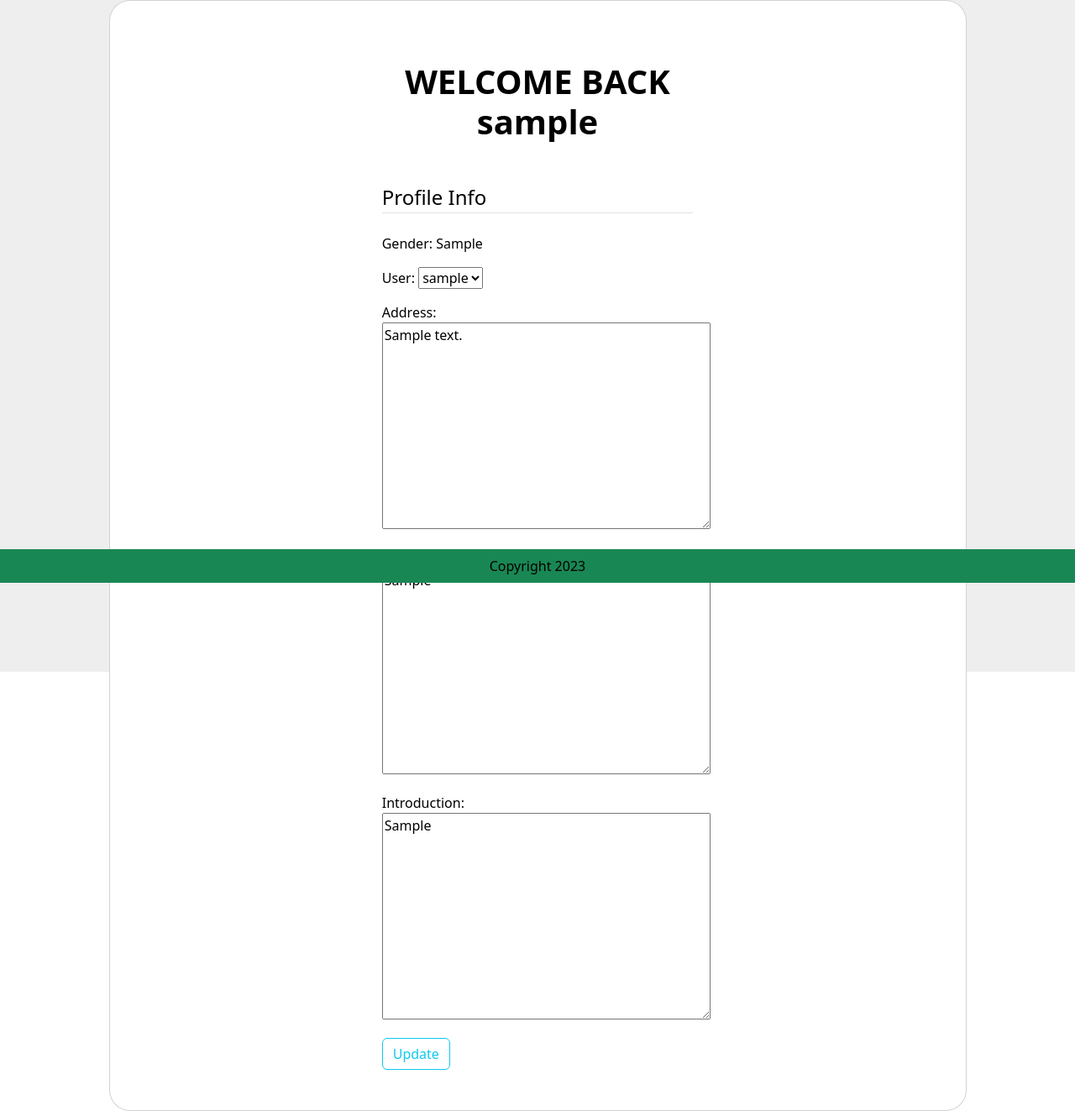
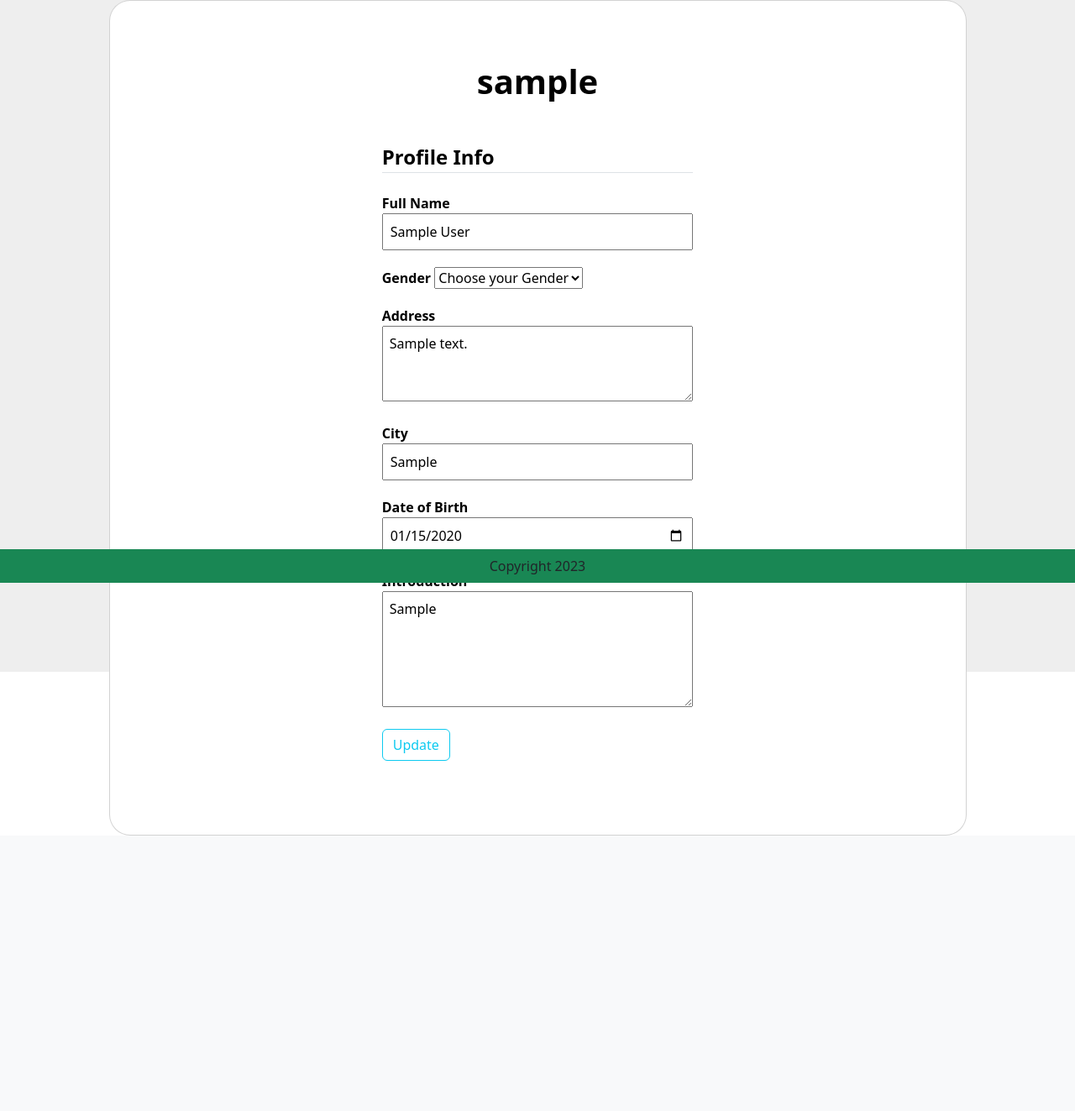
Before and after one commit to 21127221-voduyanh/intro2se-21clc08-group6, a Django app: page /profileJF/ in a window 1280 px wide. Shown: the part 106-1429 px from the top of the page at 84% size. After the commit the page ends 1101 px from the top, so only its background shows below. Run offline with Django 4.2, Linux system fonts and the light colour scheme; a user stored in the database is signed in; tables that the repository leaves empty hold one stand-in row (values such as "Sample post").

Commit message:
update+profile-better UI

```diff
--- a/app/form.py
+++ b/app/form.py
@@ -4,9 +4,9 @@ from app.models import Job_finder,Employer
 class EUpdateForm(forms.ModelForm):
     class Meta:
         model = Employer
-        fields = ['company_name', 'user', 'address', 'city', 'introduction']
+        fields = ['company_name', 'address', 'city', 'introduction']
 
 class JFUpdateForm(forms.ModelForm):
     class Meta:
         model = Job_finder
-        fields = ['user', 'address', 'city', 'introduction']
+        fields = ['address', 'city', 'introduction']
--- a/app/templates/app/profileJF.html
+++ b/app/templates/app/profileJF.html
@@ -9,6 +9,29 @@
   <meta name="description" content="">
   <meta name="viewport" content="width=device-width, initial-scale=1">
   <link rel="stylesheet" href="">
+  <!-- Add your custom CSS styles or link to a CSS file -->
+  <style>
+    /* Example CSS styles */
+    .form-container {
+      max-width: 400px;
+      margin: 0 auto;
+    }
+    .form-group {
+      margin-bottom: 20px;
+    }
+    .form-group label {
+      font-weight: bold;
+    }
+    .form-group input[type="text"],
+    .form-group input[type="date"],
+    .form-group textarea {
+      width: 100%;
+      padding: 8px;
+    }
+    .form-group .error-message {
+      color: red;
+    }
+  </style>
 </head>
 <body>
   <section class="vh-100" style="background-color: #eee;">
@@ -20,18 +43,58 @@
               <div class="row justify-content-center">
                 <div class="col-md-10 col-lg-6 col-xl-5 order-2 order-lg-1">
 
-                      <p class="text-center h1 fw-bold mb-5 mx-1 mx-md-4 mt-4">WELCOME BACK {{user.username}}</p>
+                  <p class="text-center h1 fw-bold mb-5 mx-1 mx-md-4 mt-4">{{user.username}}</p>
+                  <div class="form-container">
                     <form method="POST" enctype="multipart/form-data">
                       {% csrf_token %}
                       <fieldset class="form-group">
-                            <legend class="border-bottom mb-4">Profile Info</legend>
-                            <p>Gender: {{jf.gender}}</p>
-                            {{ u_form.as_p }}
-                        </fieldset>
+                        <legend class="border-bottom mb-4"><b>Profile Info</b></legend>
+                        <div class="form-group">
+                          <label for="full-name">Full Name</label>
+                          <input type="text" id="full-name" name="full_name" value="{{ jf.full_name }}" required>
+                        </div>
+                        <div class="form-group">
+                          <label for="gender">Gender</label>
+                          <select id="gender" name="gender" required>
+                            <option value="">Choose your Gender</option>
+                            <option value="Male" {% if jf.gender == 'Male' %}selected{% endif %}>Male</option>
+                            <option value="Female" {% if jf.gender == 'Female' %}selected{% endif %}>Female</option>
+                          </select>
+                        </div>
+                        <div class="form-group">
+                          <label for="address">Address</label>
+                          <textarea id="address" name="address" rows="3" required>{{ jf.address }}</textarea>
+                        </div>
+                        <div class="form-group">
+                          <label for="city">City</label>
+                          <input type="text" id="city" name="city" value="{{ jf.city }}" required>
+                        </div>
+                        <div class="form-group">
+                          <label for="date-of-birth">Date of Birth</label>
+                          <input type="date" id="date-of-birth" name="date_of_birth" value="{{ jf.date_of_birth }}" required>
+                        </div>
+                        <div class="form-group">
+                          <label for="introduction">Introduction</label>
+                          <textarea id="introduction" name="introduction" rows="5" required>{{ jf.introduction }}</textarea>
+                        </div>
                         <div class="form-group">
                           <button class="btn btn-outline-info" type="submit">Update</button>
                         </div>
+                      </fieldset>
                     </form>
+                  </div>
+                </div>
+              </div>
+            </div>
+          </div>
+        </div>
+      </div>
+    </div>
+  </section>
+  <!-- Add your custom JavaScript code if needed -->
+  <script>
+    // Example JavaScript code
+  </script>
 </body>
 </html>
 {% endblock main-content %}
```
Also changed, not shown: app/templates/app/profileE.html (+55 -6 lines). Lines whose indentation alone changed are shown as unchanged.
